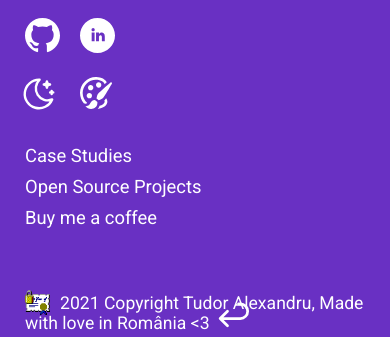
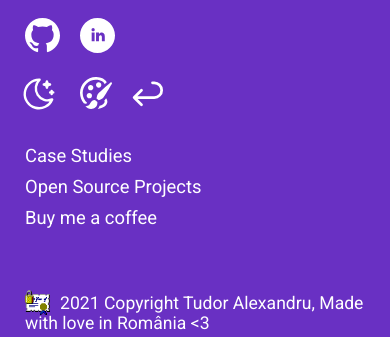
Before and after one commit to tudorale/portfolio-nextjs, a Next.js app: page / in a window 390 px wide. Shown: the part 3997-4334 px from the top of the page. Built offline with nearby package versions, Linux system fonts and the light colour scheme.

Commit message:
making new icon responsive

```diff
--- a/components/Footer/Footer.module.css
+++ b/components/Footer/Footer.module.css
@@ -67,19 +67,6 @@
     text-decoration: underline;
 }
 
-@media only screen and (max-width: 450px){
-    .footer{
-        bottom: -1030px;
-        height: 400px;
-    }
-
-    .links{
-        right: unset;
-        left: 20px;
-        top: 200px;
-    }
-}
-
 .changeColor{
     position: absolute;
     right: 0px;
@@ -127,12 +114,16 @@
     margin-bottom: 5px;
 }
 
-@media only screen and (max-width: 700px){
+@media only screen and (max-width: 760px){
     .darkMode{
         left: 20px;
         top: 135px;
         margin-right: unset;
     }
+    .footer{
+        height: 280px;
+    }
+
 
     .changeColor{
         position: absolute;
@@ -140,5 +131,26 @@
         top: 137px;
         margin-right:unset;
         margin-bottom: 5px;
+        width: fit-content;
+        height: fit-content;
+    }
+    .resetColor svg{
+        left: 125px;
+        top: 130px;
+        margin-right:unset;
+        margin-bottom: 5px;
     }
 }
+
+@media only screen and (max-width: 450px){
+    .footer{
+        bottom: -1030px;
+        height: 400px;
+    }
+
+    .links{
+        right: unset;
+        left: 20px;
+        top: 200px;
+    }
+}
```
